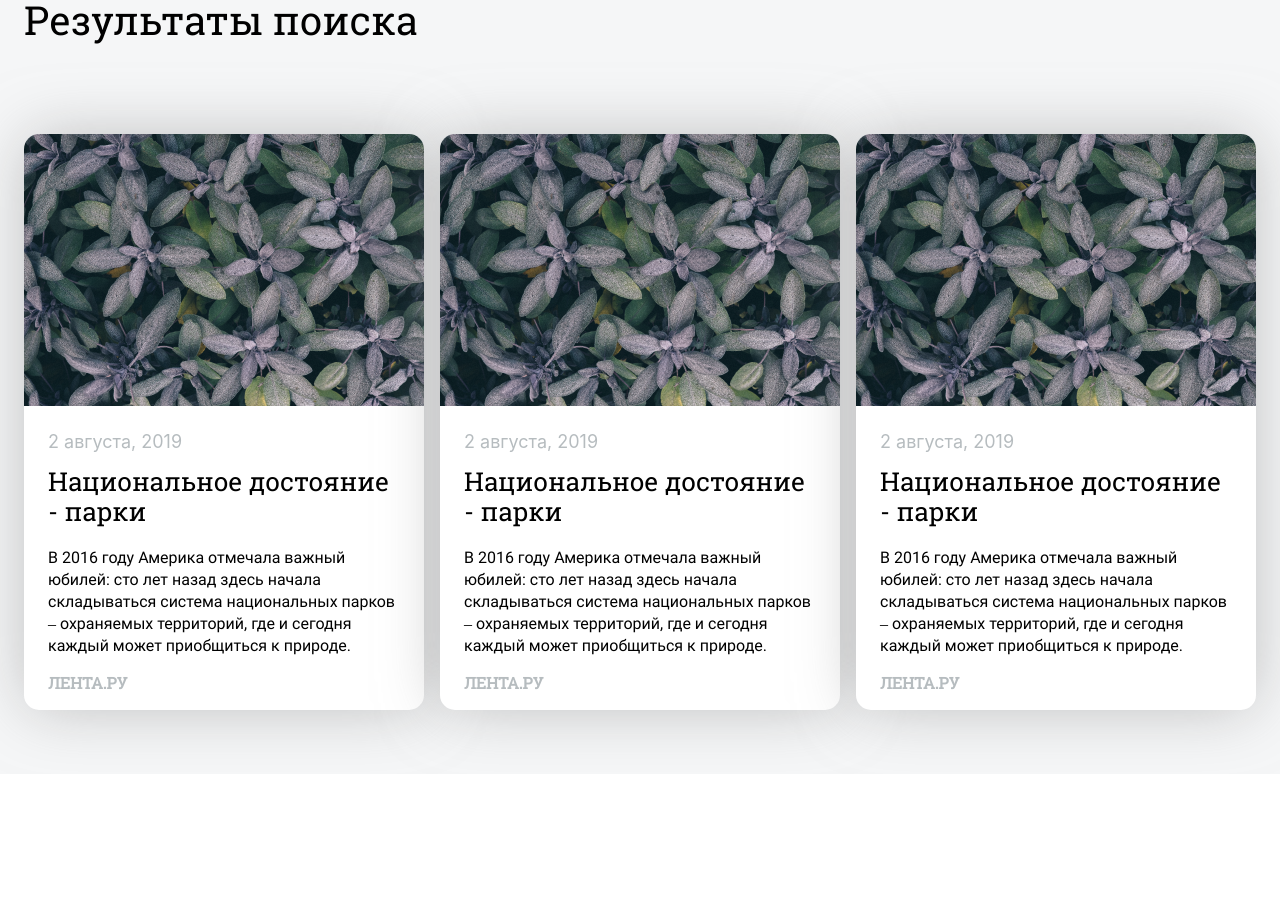
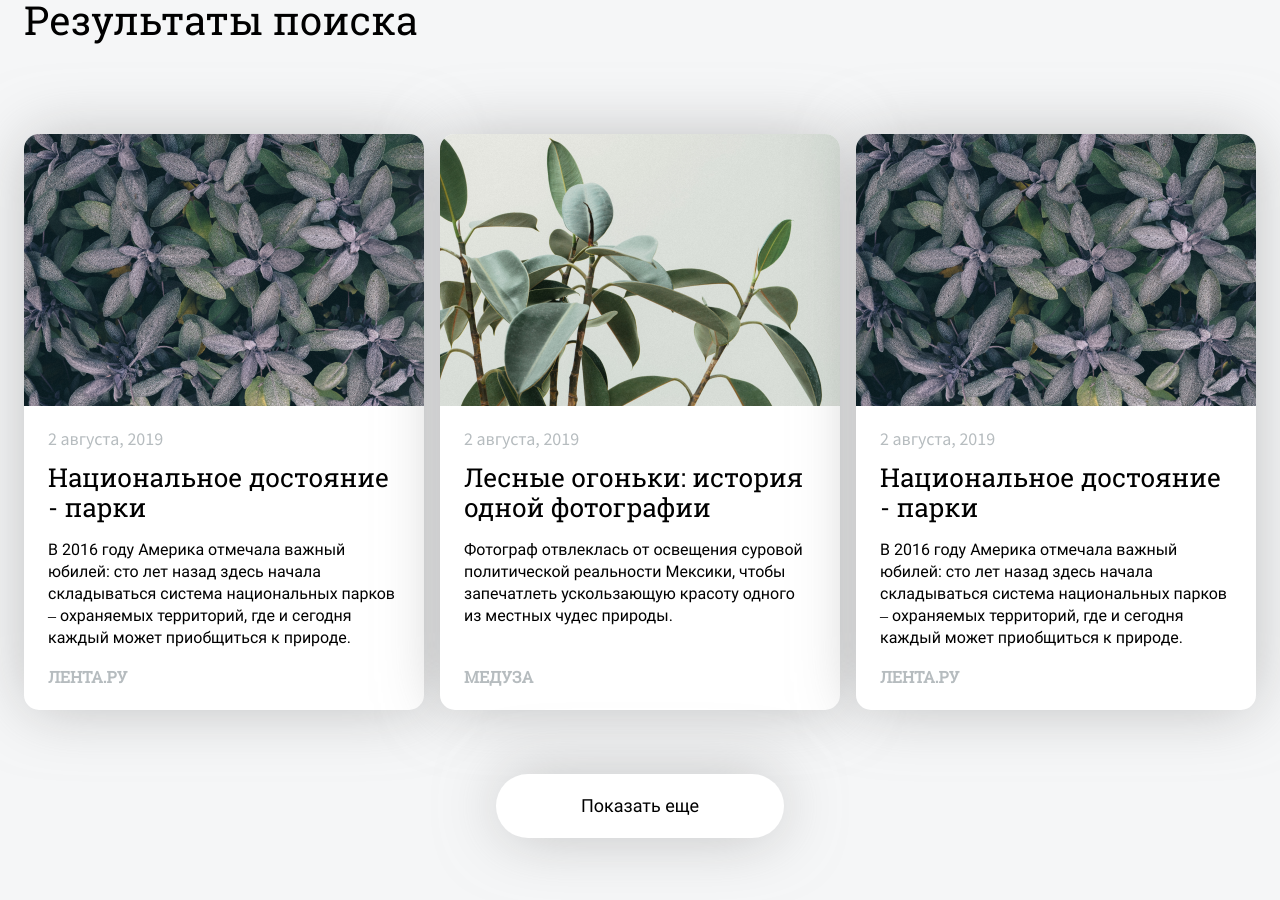
Before and after one commit to rvsverchkov/news-explorer-frontend, a React (Create React App) app: page / in a window 1280 px wide. Shown: the part 660-1560 px from the top of the page. Before the commit the page ends 1434 px from the top, so only its background shows below. Built offline with nearby package versions, Linux system fonts and the light colour scheme.

Commit message:
Diploma Project - Results and button

```diff
--- a/src/components/Header/Header.css
+++ b/src/components/Header/Header.css
@@ -3,7 +3,6 @@
     flex-direction: row;
     align-items: center;
     justify-content: space-between;
-    width: auto;
     max-width: 1440px;
     margin: 0 auto;
     height: 80px;
--- a/src/components/Main/Main.css
+++ b/src/components/Main/Main.css
@@ -2,12 +2,16 @@
     width: 100%;
 }
 
-.main__backdrop {
+.main__header-background {
     background-image: url('../../images/header-picture.png');
     background-repeat: no-repeat;
     background-size: cover;
 }
 
-.main__background {
+.main__results-background {
     background-color: #F5F6F7;
 }
+
+.main__about-background {
+    background-color: white;
+}
--- a/src/components/Main/Main.js
+++ b/src/components/Main/Main.js
@@ -7,12 +7,15 @@ function Main (props) {
     return (
         <main>
             <div className="main">
-                <div className="main__backdrop">
+                <div className="main__header-background">
                     <Header />
                     <SearchForm />
                 </div>
-                <div className="main__background">
+                <div className="main__results-background">
                     <Results />
+                </div>
+                <div className="main__about-background">
+
                 </div>
             </div>
         </main>
--- a/src/components/NewsCard/NewsCard.css
+++ b/src/components/NewsCard/NewsCard.css
@@ -1,13 +1,21 @@
+.card__background {
+    margin: 0 auto;
+    max-width: 352px;
+    display: flex;
+    flex-direction: column;
+    justify-content: space-between;
+    align-items: flex-start;
+    height: 277px;
+}
+
 .card__container {
     background-color: white;
-    max-width: 400px;
     border-radius: 15px;
     box-shadow: 0px 0px 64px -5px rgba(145, 145, 145, 0.6);
     height: 576px;
 }
 
 .card__picture {
-    height: 272px;
     border-top-right-radius: 15px;
     border-top-left-radius: 15px;
 }
@@ -21,9 +29,10 @@
     font-size: 18px;
     font-weight: 400;
     line-height: 24px;
-    margin-top: 20px;
+    margin-top: 17px;
     color: #B6BCBF;
-    margin-bottom: 12px;
+    margin-bottom: 0;
+    font-family: 'sourcesanspro-regular';
 }
 
 .card__title {
@@ -31,14 +40,15 @@
     font-weight: 400;
     font-size: 26px;
     line-height: 30px;
-    margin-top: 12px;
+    margin-top: 11px;
+    margin-bottom: 0;
 }
 
 .card__text {
     font-family: 'roboto-regular';
     font-size: 16px;
     line-height: 22px;
-    padding-bottom: auto;
+    margin-top: 17px;
 }
 
 .card__source {
@@ -49,7 +59,6 @@
     outline: none;
     text-decoration: none;
     color: #B6BCBF;
-    margin-bottom: 24px;
     transition: all .3s ease;
 }
 
--- a/src/components/NewsCard/NewsCard.js
+++ b/src/components/NewsCard/NewsCard.js
@@ -4,10 +4,12 @@ function NewsCard (props) {
     return (
         <div className="card__container" >
             <img src={props.src} alt={`${props.alt}`} className="card__picture" />
-            <div className="card__text-container">
-                <p className="card__date">{props.date}</p>
-                <h2 className="card__title">{props.title}</h2>
-                <p className="card__text">{props.text}</p>
+            <div className="card__background">
+                <div className="card__text-container">
+                    <p className="card__date">{props.date}</p>
+                    <h2 className="card__title">{props.title}</h2>
+                    <p className="card__text">{props.text}</p>
+                </div>
                 <a className="card__source" href={props.href} target="_blank" rel="noreferrer">{props.source}</a>
             </div>
         </div>
--- a/src/components/Results/Results.css
+++ b/src/components/Results/Results.css
@@ -1,7 +1,10 @@
 .results__container {
+    display: flex;
+    flex-direction: column;
+    justify-content: center;
     max-width: 1232px;
     margin: 0 auto;
-    padding-bottom: 64px;
+    padding-bottom: 80px;
 }
 
 .results__title {
@@ -16,8 +19,33 @@
 
 .results__grid {
     max-width: 1440px;
+    width: 100%;
     display: grid;
-    grid-template-columns: repeat(auto-fill, minmax(400px, 1fr));
-    grid-column-gap: 16px;
+    grid-template-columns: repeat(auto-fill, 400px);
+    grid-gap: 16px;
     justify-content: center;
+    padding-bottom: 64px;
 }
+
+.results__button {
+    margin: 0 auto;
+    font-family: 'Roboto-regular';
+    font-size: 18px;
+    line-height: 24px;
+    font-weight: 500;
+    width: 288px;
+    height: 64px;
+    background-color: white;
+    border-radius: 80px;
+    border: none;
+    box-shadow: 0px 0px 64px -5px rgba(145, 145, 145, 0.6);
+    text-decoration: none;
+    outline: none;
+    transition: all .5s ease;
+    cursor: pointer;
+}
+
+    .results__button:hover {
+        background-color: rgb(44, 44, 44);
+        color: white;
+    }
--- a/src/components/Results/Results.js
+++ b/src/components/Results/Results.js
@@ -1,6 +1,7 @@
 import './Results.css';
 import NewsCard from '../NewsCard/NewsCard.js';
 import park from '../../images/newscard-park.png';
+import forest from '../../images/newscard-forest.png';
 
 function Results (props) {
     return (
@@ -19,15 +20,14 @@ function Results (props) {
                     source='ЛЕНТА.РУ'
                 />
                 <NewsCard
-                    src={park}
-                    alt='Парк'
+                    src={forest}
+                    alt='Лесные огоньки'
                     date='2 августа, 2019'
-                    title='Национальное достояние - парки'
-                    text='В 2016 году Америка отмечала важный юбилей:
-                    сто лет назад здесь начала складываться система национальных парков
-                    – охраняемых территорий, где и сегодня каждый может приобщиться к природе.'
-                    href='https://lenta.ru/'
-                    source='ЛЕНТА.РУ'
+                    title='Лесные огоньки: история одной фотографии'
+                    text='Фотограф отвлеклась от освещения суровой политической реальности Мексики,
+                    чтобы запечатлеть ускользающую красоту одного из местных чудес природы.'
+                    href='https://meduza.io/'
+                    source='МЕДУЗА'
                 />
                 <NewsCard
                     src={park}
@@ -41,6 +41,7 @@ function Results (props) {
                     source='ЛЕНТА.РУ'
                 />
             </div>
+            <button className="results__button">Показать еще</button>
         </div>
     )
 }
--- a/src/vendor/fonts/fonts.css
+++ b/src/vendor/fonts/fonts.css
@@ -7,3 +7,8 @@
     font-family: 'Roboto-regular';
     src: url('./roboto-regular.woff') format('woff');
 }
+
+@font-face {
+    font-family: 'Sourcesanspro-regular';
+    src: url('./sourcesanspro-regular.woff') format('woff');
+}
```
Also changed, not shown: src/images/newscard-forest.png (added), 1 other file (tests, documents, lock files or other folders).
